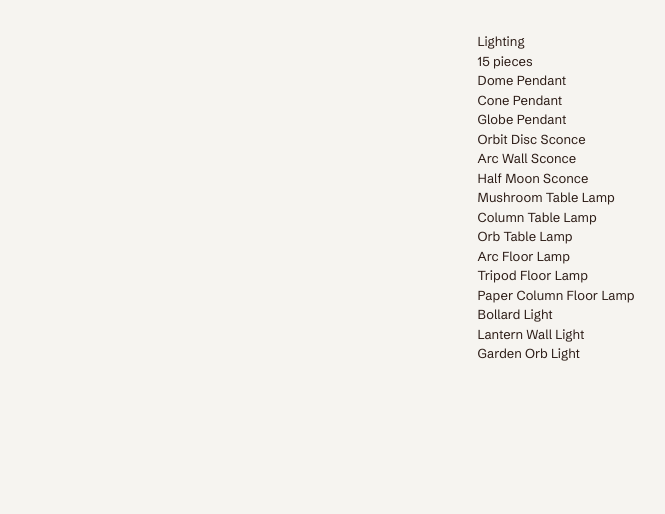
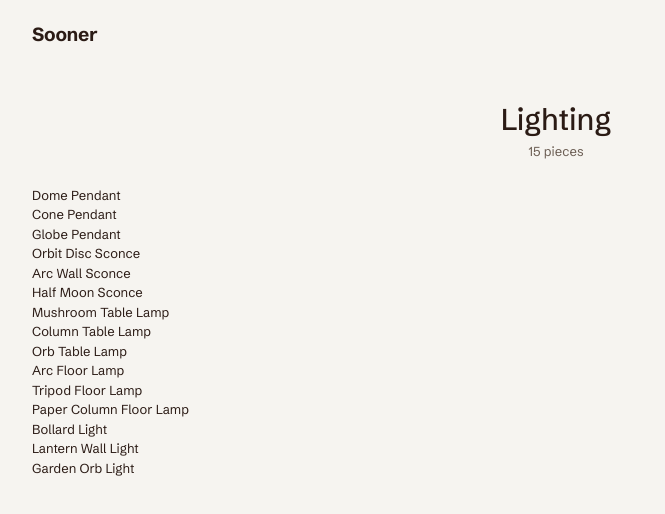
Before and after one commit to iJoyRide/sooner_studios, a Next.js app: page /lighting in a window 1280 px wide. Shown: the top 514 px of the page, without its empty margins (84-749 px from the left). Built offline with nearby package versions, Linux system fonts and the light colour scheme.

Commit message:
PER-7: Header with wordmark and PageTitle component

```diff
--- a/app/[department]/[category]/page.tsx
+++ b/app/[department]/[category]/page.tsx
@@ -1,3 +1,4 @@
+import PageTitle from "@/components/PageTitle";
 import { departments } from "@/lib/categories";
 import { getByCategory } from "@/lib/products";
 import { notFound } from "next/navigation";
@@ -34,14 +35,14 @@ export default async function CategoryPage(props: PageProps<"/[department]/[cate
     const products = getByCategory(matchingDepartment.slug, matchingCategory.slug);
 
     return (
-        <div className="content-column py-8">
-            <h1>{matchingCategory.label}</h1>
-            <p>{products.length} pieces</p>
-            <ul>
+        <main>
+            <PageTitle title={matchingCategory.label} count={products.length} />
+            <ul className="content-column">
                 {products.map((product) => (
                     <li key={product.slug}>{product.name}</li>
                 ))}
             </ul>
-        </div>
-    )
+        </main>
+    );
+
 }
--- a/app/[department]/page.tsx
+++ b/app/[department]/page.tsx
@@ -1,3 +1,4 @@
+import PageTitle from "@/components/PageTitle";
 import { departments } from "@/lib/categories";
 import { getByDepartment } from "@/lib/products";
 import { notFound } from "next/navigation";
@@ -22,14 +23,13 @@ export default async function DepartmentPage(props: PageProps<"/[department]">)
     const products = getByDepartment(matchingDepartment.slug);
 
     return (
-        <div className="content-column py-8">
-            <h1>{matchingDepartment.label}</h1>
-            <p>{products.length} pieces</p>
-            <ul>
+        <main>
+            <PageTitle title={matchingDepartment.label} count={products.length} />
+            <ul className="content-column">
                 {products.map((product) => (
                     <li key={product.slug}>{product.name}</li>
                 ))}
             </ul>
-        </div>
+        </main>
     );
 }
--- a/app/layout.tsx
+++ b/app/layout.tsx
@@ -1,3 +1,4 @@
+import Header from "@/components/Header";
 import type { Metadata } from "next";
 import { Schibsted_Grotesk } from "next/font/google";
 import "./globals.css";
@@ -31,6 +32,7 @@ export default function RootLayout({ children }: LayoutProps<"/">) {
         <script dangerouslySetInnerHTML={{ __html: lightScript }} />
       </head>
       <body className="min-h-full flex flex-col" suppressHydrationWarning>
+        <Header />
         {children}
       </body>
     </html>
--- /dev/null
+++ b/components/Header.tsx
@@ -0,0 +1,13 @@
+import Link from "next/link";
+
+export default function Header() {
+  return (
+    <header className="border-b border-rule lg:border-b-0">
+      <div className="content-column py-5">
+        <Link href="/" className="text-[19px] font-bold tracking-[-0.02em]">
+          Sooner
+        </Link>
+      </div>
+    </header>
+  );
+}
--- /dev/null
+++ b/components/PageTitle.tsx
@@ -0,0 +1,15 @@
+type PageTitleProps = {
+  title: string;
+  count: number;
+};
+
+export default function PageTitle({ title, count }: PageTitleProps) {
+  return (
+    <div className="content-column pt-8 pb-6 lg:text-center">
+      <h1 className="text-[24px] font-medium leading-tight lg:text-[30px]">{title}</h1>
+      <p className="mt-1 text-muted">
+        {count} {count === 1 ? "piece" : "pieces"}
+      </p>
+    </div>
+  );
+}
```
